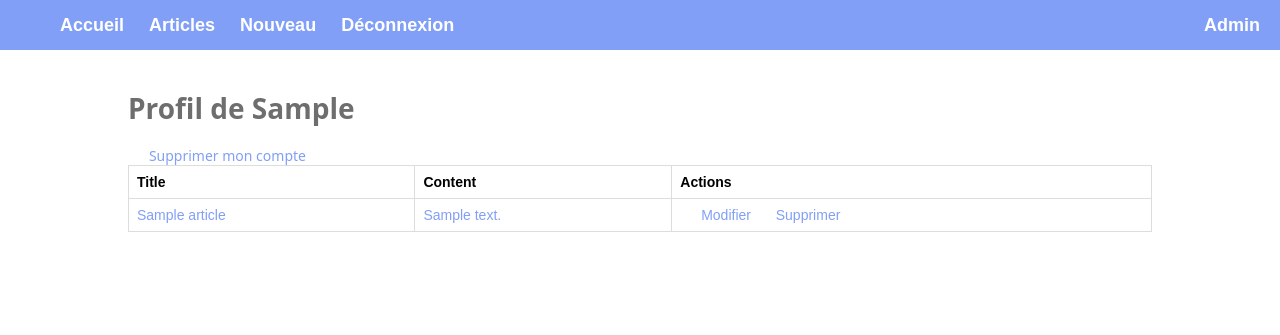
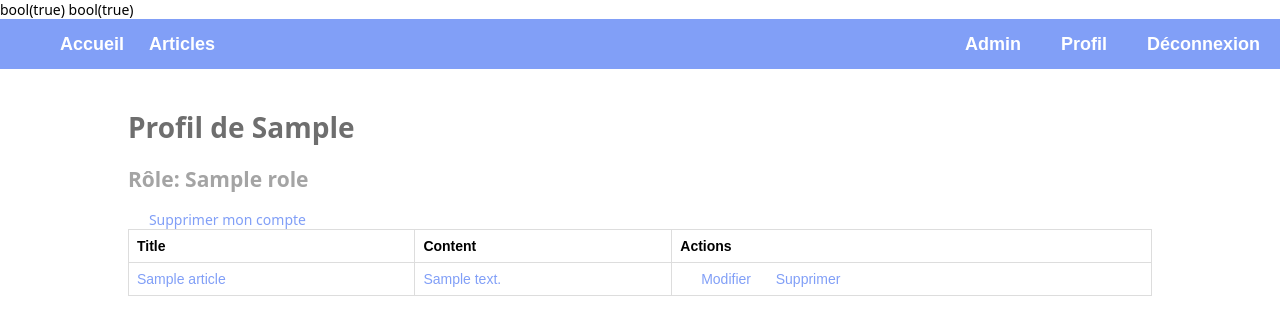
Before and after one commit to Duxblah/Myblog, a PHP site: page /?p=single_user&id=1 in a window 1280 px wide. Shown: the top 335 px of the page. Run offline with PHP 8.4, Linux system fonts and the light colour scheme; the visitor is signed in with stand-in values (Sample User, id 1); tables that the repository leaves empty or names only in its code hold one stand-in row (values such as "Sample post"); some libraries are stand-ins or nearby versions; some web fonts are replaced.

Commit message:
add check role for admin and profil in navbar

```diff
--- a/controller/logout.php
+++ b/controller/logout.php
@@ -1,6 +1,7 @@
 <?php
 if (isset($_SESSION['user'])) {
 	unset($_SESSION['user']);
+	unset($_SESSION['role']);
 }
 
 header('Location: ?');
--- a/controller/new_article.php
+++ b/controller/new_article.php
@@ -1,2 +1,7 @@
 <?php
+
+if (isset($_SESSION['role']) && !empty($_SESSION['role'] > 1)) {
 	$template = 'new_article';
+} else {
+	$template = 'home';
+}
--- a/index.php
+++ b/index.php
@@ -15,10 +15,11 @@ startConnection();
 if (! $p) {
 	$p = 'home';
 }
-
 $template = $p;
 $title = $p;
 
+var_dump(isset($_SESSION['user']));
+var_dump(isset($_SESSION['role']));
 // Controller
 if ($p !== 'home') {
 	if (file_exists('controller/' . $p . '.php')) {
--- a/layout/default.php
+++ b/layout/default.php
@@ -21,8 +21,11 @@
 					<?php include('views/login.php'); ?>
 				</li>
 			<?php } else { ?>
-				<li><a href="?p=new_article">Nouveau</a></li>
-				<li><a href="?p=logout">Déconnexion</a></li>
+				<?php if (isset($_SESSION['role']) && !empty($_SESSION['role'] > 1)) { ?>
+					<li><a href="?p=new_article">Nouveau</a></li>
+				<?php } ?>
+				<li id="nav_deco" ><a href="?p=logout">Déconnexion</a></li>
+				<li id="nav_profil"><a href="<?php echo "?p=single_user&id=".$_SESSION['user']; ?>">Profil</a></li>
 				<?php if ($_SESSION['user']) { ?>
 					<li><a href="?p=admin">Admin</a></li>
 				<?php } ?>
--- a/model/user.php
+++ b/model/user.php
@@ -6,7 +6,7 @@ function selectAllUsers () {
 }
 
 function selectUserById ($id) {
-	return select('user', [], 'WHERE id = ' . $id)[0];
+	return select('user', ['user.* , role.label as label'], 'JOIN role ON role.id = user.id_role WHERE user.id = ' . $id)[0];
 }
 
 function selectUserByPseudo ($pseudo) {
@@ -31,6 +31,7 @@ function userAuth ($pseudo, $password) {
 			$errors['pseudo'] = 'Incorrect pseudo/password combinaison.';
 		} else {
 			$_SESSION['user'] = $user[0]['id'];
+			$_SESSION['role'] = $user[0]['id_role'];
 		}
 	}
 
--- a/styles/style.css
+++ b/styles/style.css
@@ -79,7 +79,14 @@ ul#nav_blog li a:hover {
 	cursor: pointer;
 	color: #BBB;
 }
-
+#nav_profil{
+	float:right;
+	margin-right: 20px;
+}
+#nav_deco{
+	float:right;
+	margin-right: 20px;
+}
 #form-login {
 	float: right;
 }
--- a/views/single_user.php
+++ b/views/single_user.php
@@ -1,5 +1,5 @@
-<h1>Profil de <?= $user['pseudo'] ?></h1>
-
+<h1>Profil de <?php echo $user['pseudo']; ?></h1>
+<h2>Rôle: <?php echo $user['label']; ?></h2>
 <?php if (isset($_SESSION['user']) && $user['id'] == $_SESSION['user']) { ?>
 	<div id="delete_user"><a href="?p=delete_user&id=<?= $user['id'] ?>"><i class="fa fa-times" aria-hidden="true"></i>Supprimer mon compte </a></div>
 <?php } ?>
@@ -24,7 +24,6 @@
 					$content = substr($content, 27) . '...';
 				}
 			?>
-
 			<tr>
 				<td><a href="?p=single_article&id=<?= $article['id'] ?>"><?= $article['title']; ?></a></td>
 				<td><a href="?p=single_article&id=<?= $article['id'] ?>"><?= $content; ?></a></td>
```
Also changed, not shown: controller/admin.php (+6 -2 lines), controller/admin_list_articles.php (+8 -3 lines), controller/admin_list_users.php (+10 -5 lines).
